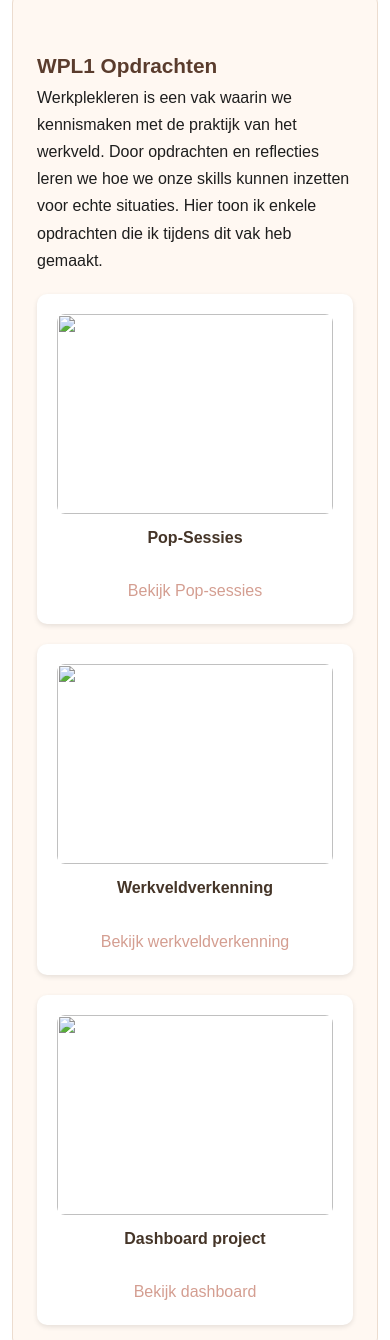
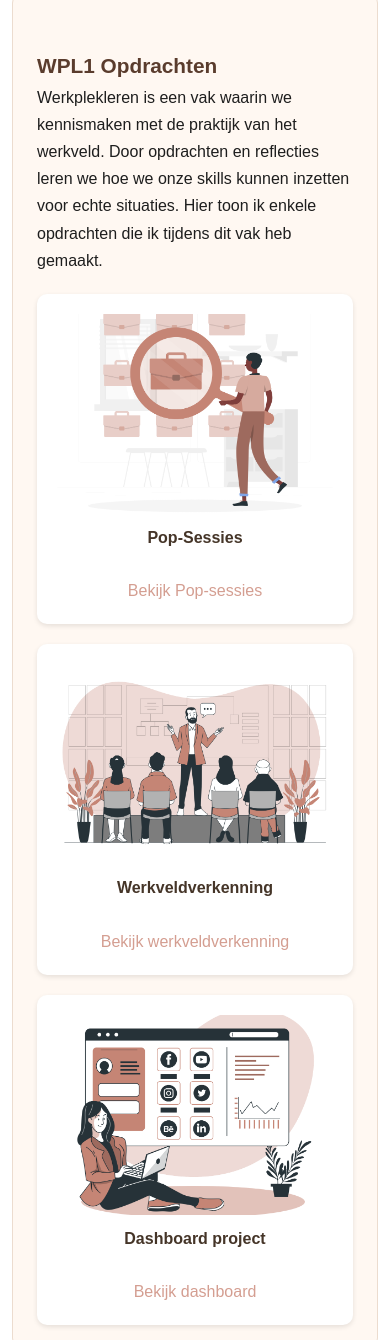
Before and after one commit to ShelseyConvents/testportfoliowpl2, a website: page WPL1&2/WPL1&2.html in a window 390 px wide. Shown: the part 191-1531 px from the top of the page. Drawn offline with Linux system fonts and the light colour scheme.

Commit message:
Aanpassing in header op alle pagina's
hamburger menu voor smartphone formaat toegevoegd

afbeeldingen bij wpl toegevoegd

```diff
--- a/WPL1&2/WPL1&2.html
+++ b/WPL1&2/WPL1&2.html
@@ -36,17 +36,17 @@
       </p>
       <div class="project-grid">
         <div class="project-card">
-          <img src="/Assets/Pop-sessie.mogrt" alt="" />
+          <img src="/Assets/Job%20hunt-rafiki.png" alt="" />
           <h4>Pop-Sessies</h4>
           <a href="https://drive.google.com/file/d/1nYZu6a5syvGuXn2UqVdOacrlFvOKWmyQ/view?usp=share_link" target="_blank" class="btn">Bekijk Pop-sessies</a>
         </div>
         <div class="project-card">
-          <img src="path/to/thumbnail2.jpg" alt="" />
+          <img src="/Assets/Seminar-bro.png" alt="" />
           <h4>Werkveldverkenning</h4>
           <a href="https://drive.google.com/file/d/1MeaHiMvYv9L4kYBw-1hATm9Gf4JhU_Ii/view?usp=sharing" target="_blank" class="btn">Bekijk werkveldverkenning</a>
         </div>
         <div class="project-card">
-          <img src="path/to/thumbnail3.jpg" alt="" />
+          <img src="/Assets/Social%20Dashboard-bro.png" alt="" />
           <h4>Dashboard project</h4>
           <a href="https://drive.google.com/file/d/17G-sX3LssW-MjgYggF0oIDFl81PYRfOK/view?usp=sharing" target="_blank" class="btn">Bekijk dashboard</a>
         </div>
```
Also changed, not shown: Assets/Job hunt-rafiki.png (added), Assets/Seminar-bro.png (added), Assets/Social Dashboard-bro.png (added).
